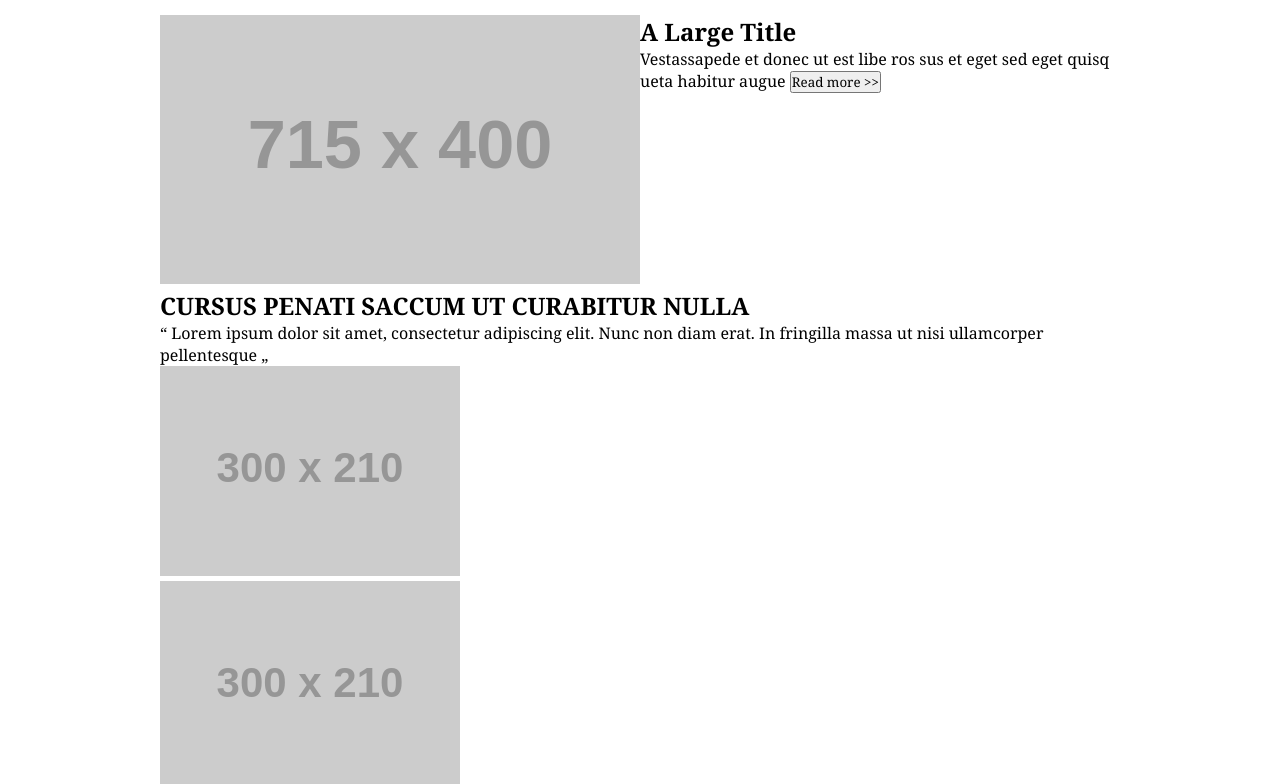
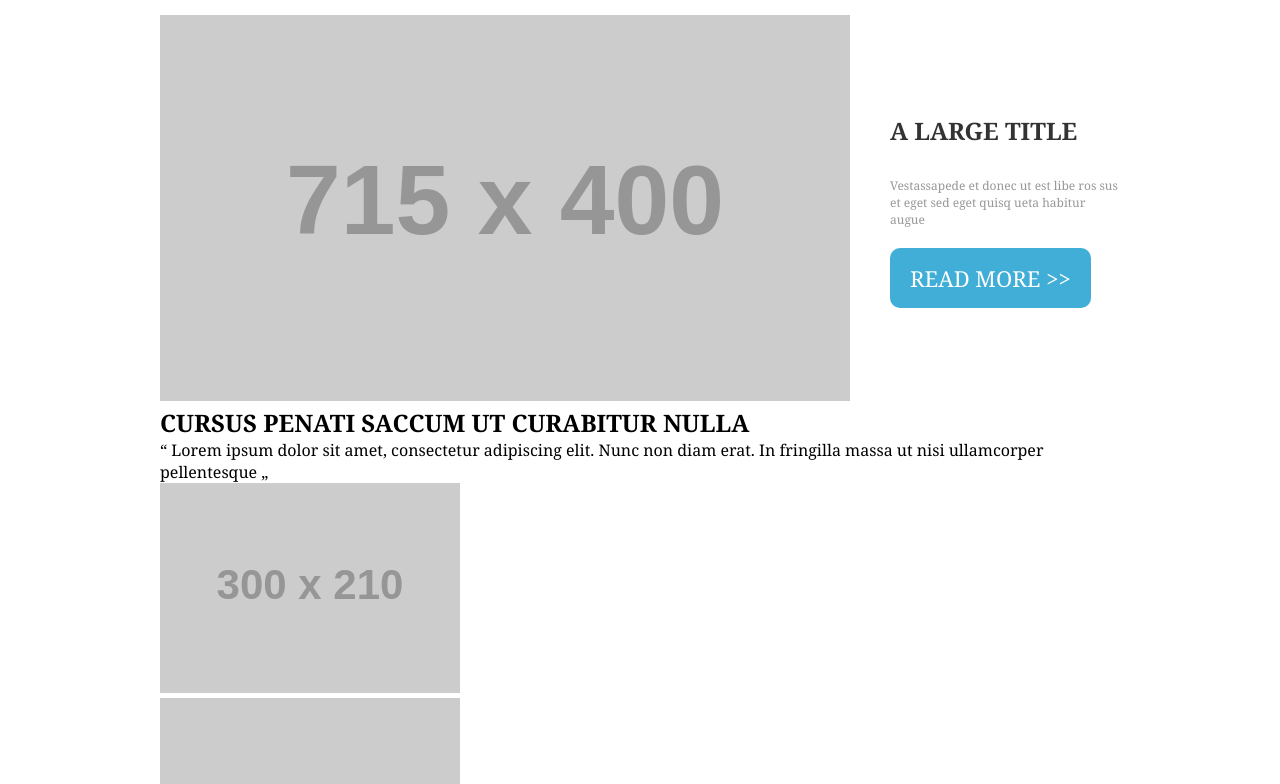
Before and after one commit to readyuse/Gallerific, a plain HTML site: page index.html in a window 1280 px wide. Shown: the part 156-940 px from the top of the page. Drawn offline with Linux system fonts and the light colour scheme; placeholder pictures from the web are drawn by us.

Commit message:
css more

```diff
--- a/css/style.css
+++ b/css/style.css
@@ -53,6 +53,7 @@ header {
     padding: 15px 40px 15px 10px;
 }
 .search input[type=submit]{
+    margin-left: 5px;
     padding: 15px 10px;
     border-radius: 10px;
     background-color: #40aed7;
@@ -87,12 +88,49 @@ ul.menu li a {
 
 .content-heading-grid {
     display: grid;
-    grid-template-columns: 1fr 1fr;
-    justify-items: center;
+    grid-template-columns: 3fr 1fr;
     padding-top: auto;
+    grid-gap: 40px;
+    align-items: center;
 }
 
 .content-image {
     width: 100%;
     height: auto;
 }
+
+.content-heading {
+    display: flex;
+    flex-wrap: wrap;
+    align-content: center;
+}
+
+.content-heading h1 {
+    color: #333333;
+    text-transform: uppercase;
+    margin-bottom: 30px;
+    text-align: center;
+}
+
+.content-heading span {
+    display: inline-block;
+    color: #979797;
+    font-size: 12px;
+}
+
+.content-heading input {
+    margin-top: 20px;
+    color: #fff;
+    background-color: #40aed7;
+    border: none;
+    padding: 15px 20px;
+    text-transform: uppercase;
+    font-size: 22px;
+    border-radius: 10px;
+    cursor: pointer;
+    transition: .3s ease-in-out;
+}
+
+.content-heading input:hover {
+    background-color: #2b728c;
+}
```
